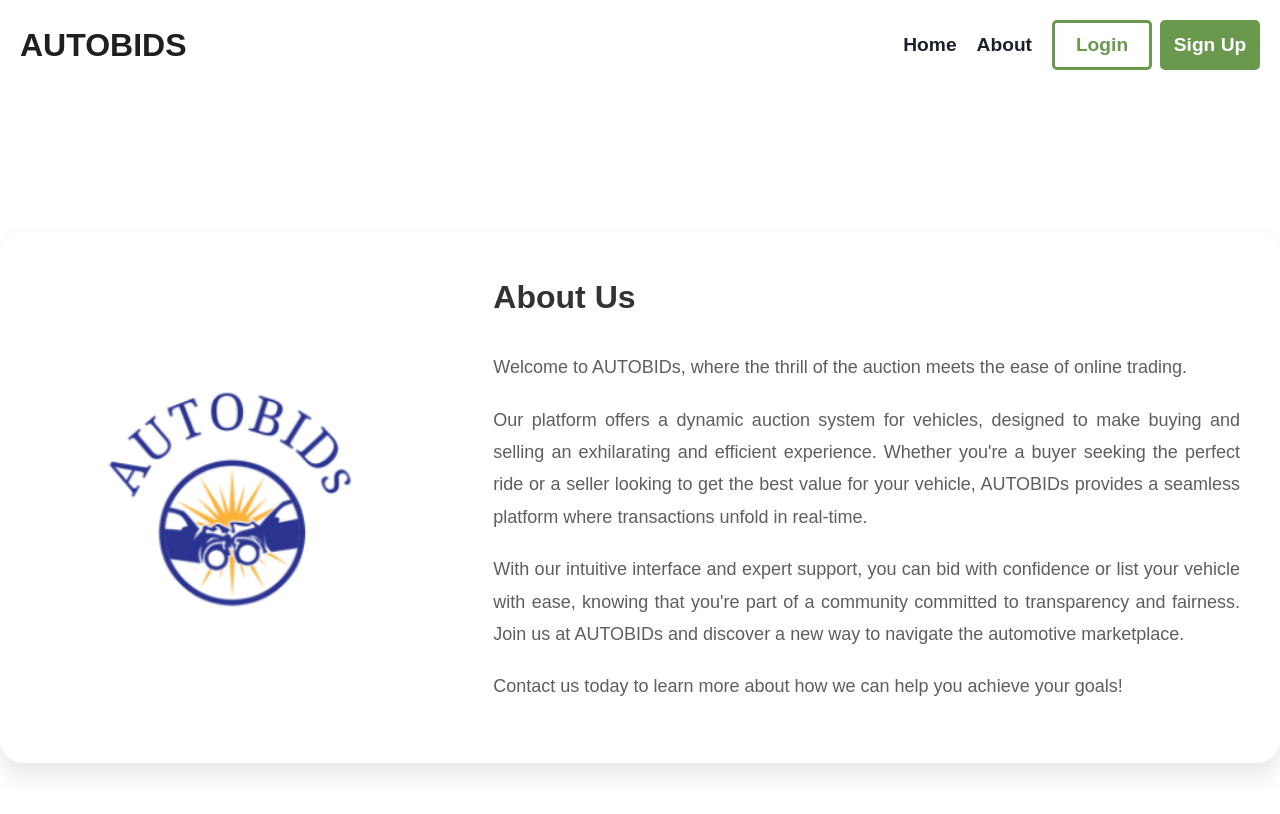
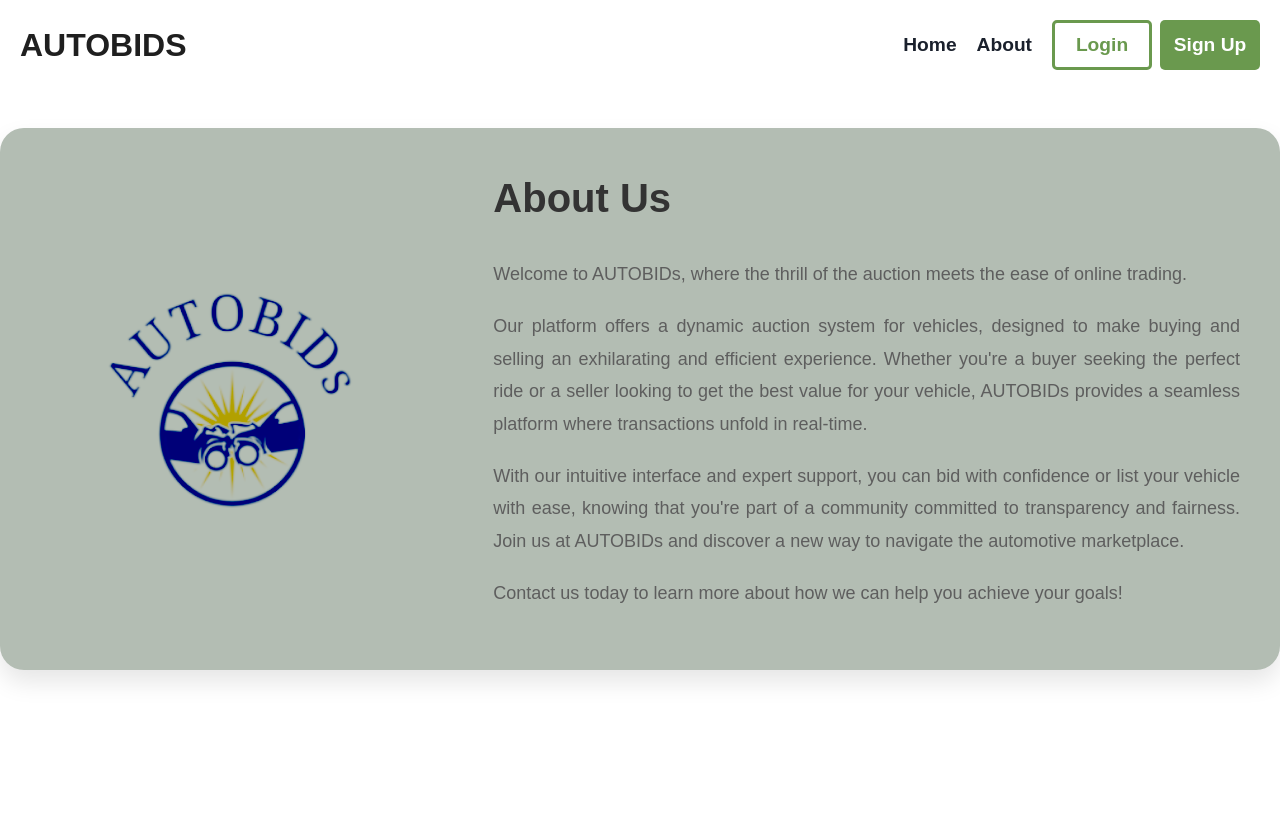
Before and after one commit to jeenakarmi/auction_site, a React (Vite) app in the folder frontend/: page /about in a window 1280 px wide. Shown: the top 814 px of the page. Built offline with nearby package versions, Linux system fonts and the light colour scheme; no server answers.

Commit message:
Removed container

```diff
--- a/frontend/src/pages/About/AboutUs.css
+++ b/frontend/src/pages/About/AboutUs.css
@@ -1,16 +1,16 @@
 
-.about-us-container {
+/* .about-us-container {
     display: flex;
     justify-content: center;
     align-items: center;
     min-height: 100vh;
-    /* background-color: #f2f2f2; */
+    background-color: #f2f2f2;
     margin: 0;
     padding: 0;
-  }
+  } */
 
   .company-card {
-    background-color: #fff;
+    background-color: #b3bdb3;
     border-radius: 24px;
     box-shadow: 0 12px 24px rgba(0, 0, 0, 0.1);
     width: 100%;
@@ -18,7 +18,7 @@
     height: 100%;
     display: flex;
     transition: all 0.3s ease;
-    margin-top: 0px;
+    margin-top: 30px;
 }
 
 .company-card:hover {
@@ -36,6 +36,8 @@
 .company-logo {
   max-width: 1000px;
   width: 100%;
+  object-fit: contain;
+  mix-blend-mode: color-burn;
 }
 
 .description-column {
@@ -44,7 +46,7 @@
 }
 
 .description-column h2 {
-  font-size: 32px;
+  font-size: 40px;
   color: #333;
   margin-bottom: 30px;
   font-weight: bold;
--- a/frontend/src/pages/About/AboutUs.jsx
+++ b/frontend/src/pages/About/AboutUs.jsx
@@ -5,7 +5,7 @@ import logo from './logo.png';
 
 const AboutUsPage = () => {
     return (
-        <div className="about-us-container">
+        // <div className="about-us-container">
             <div className="company-card">
                 <div className="logo-column">
                     <img src={logo} alt="Company Logo" className="company-logo" />
@@ -28,7 +28,7 @@ const AboutUsPage = () => {
                     </p>
                 </div>
             </div>
-        </div>
+        // </div>
     );
 };
 
```
